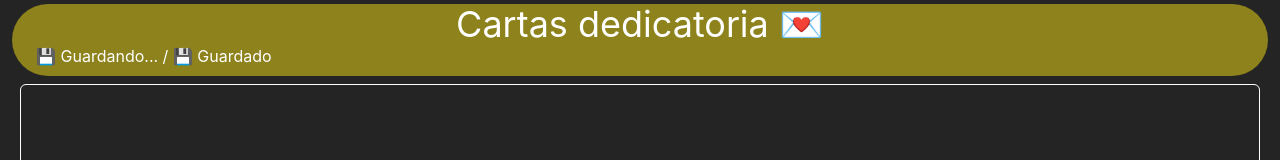
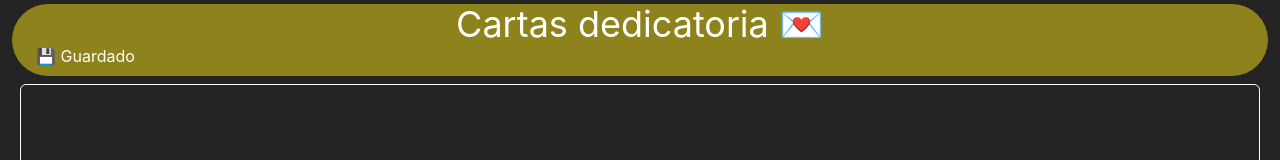
Before and after one commit to alockgoy/cartas-dedicatoria, a React (Vite) app: page / in a window 1280 px wide. Shown: the top 160 px of the page. Built offline with nearby package versions, Linux system fonts and the light colour scheme.

Commit message:
Feat: Guardar en el localStorage lo que se escribe y recuperarlo al recargar página.

```diff
--- a/src/components/Header.tsx
+++ b/src/components/Header.tsx
@@ -1,10 +1,15 @@
 import React, { useState } from "react"; // Importar "useState"
-//import "./Header.css"; // Importar el CSS específico del header
 
-function Header({ title }) {
+/**
+ * Definir los estados del componente
+ *      'guardando' o 'guardado'
+ */
+interface HeaderStatus{
+    title: string;
+    saveStatus: 'guardado' | 'guardando';
+}
 
-    // Crea un estado "nav" que empieza en false y permite cambiarlo con "setNav".
-    const [nav, setNav] = useState(false);
+function Header({ title, saveStatus }: HeaderStatus) {
 
     return(
 
@@ -34,7 +39,7 @@ function Header({ title }) {
              */}
             <nav className="ml-6">
 
-                💾 Guardando... / 💾 Guardado
+                {saveStatus === 'guardado' ? '💾 Guardado' : '💾 Guardando...'}
 
             </nav>
         </header>
--- a/src/components/Letter.tsx
+++ b/src/components/Letter.tsx
@@ -1,4 +1,4 @@
-import React, { useEffect, useState } from "react"; // Importaciones necesarias
+import React, { useEffect, useState, useRef } from "react"; // Importaciones necesarias
 
 /**
  * Definir los estados del componente
```
